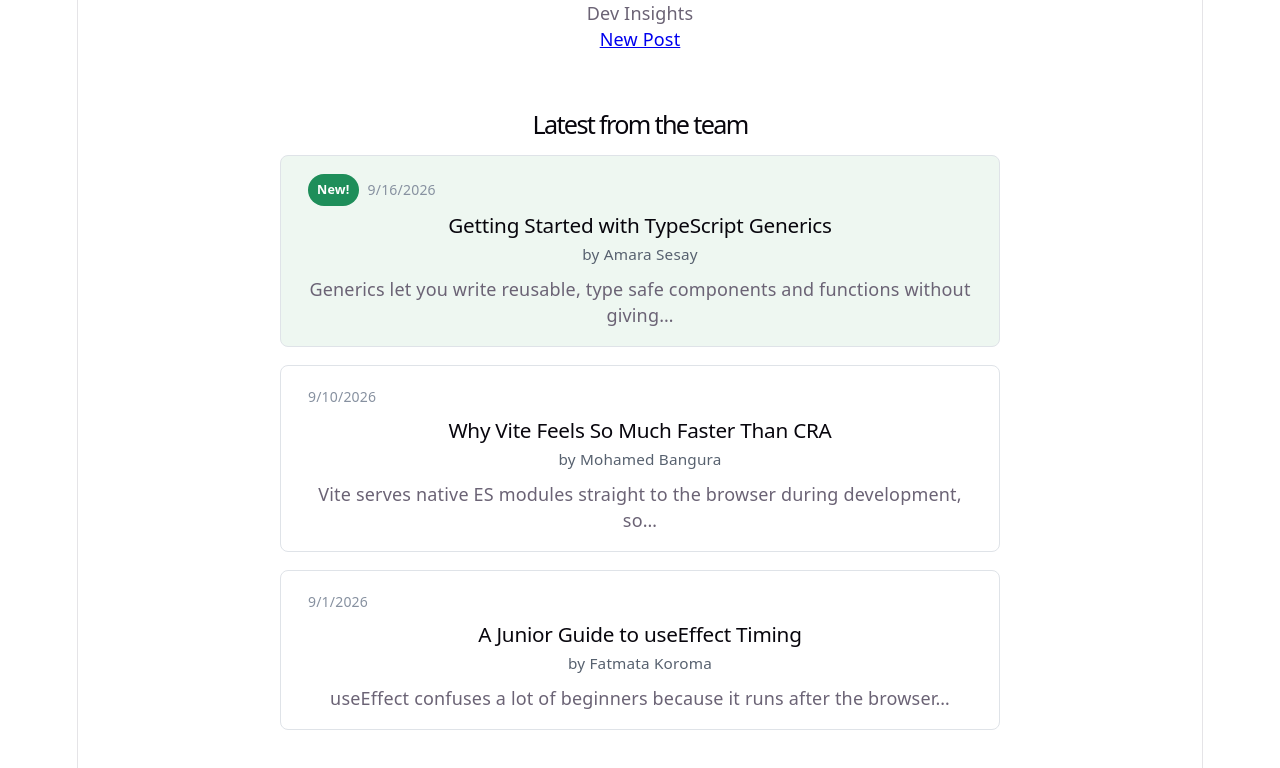
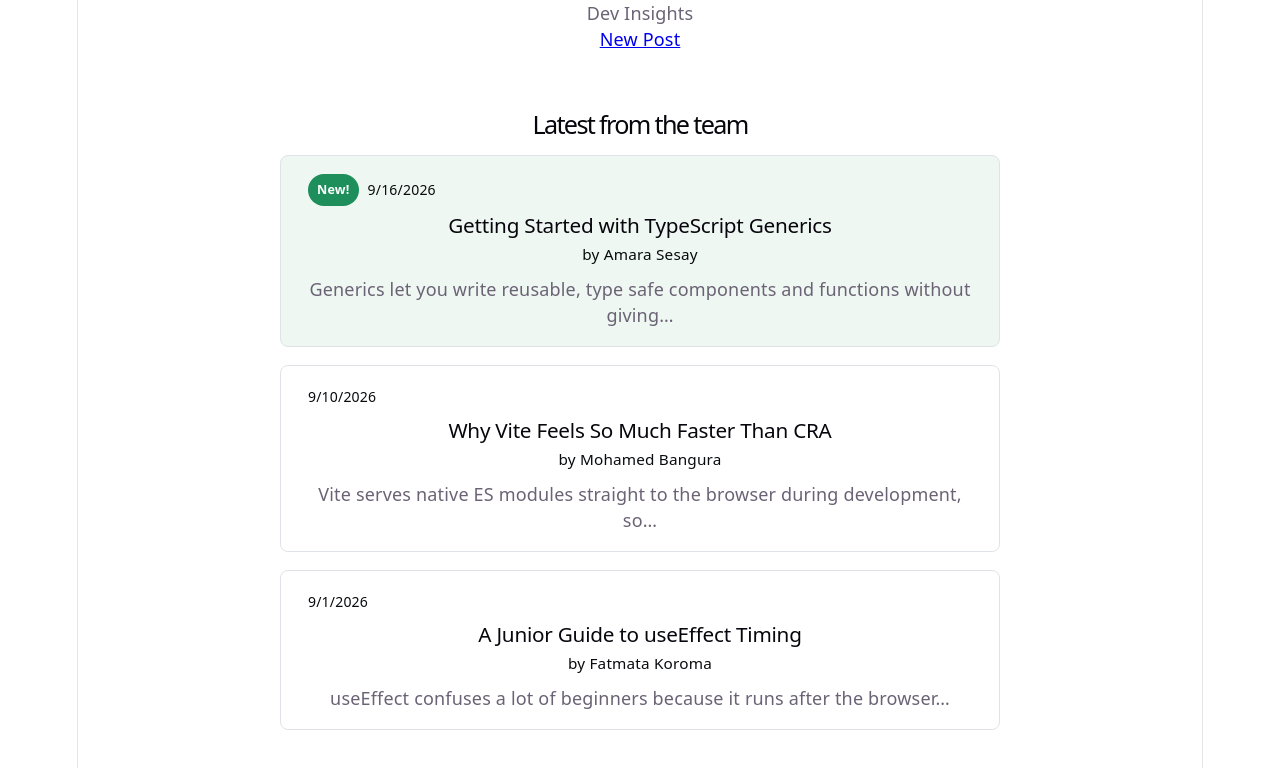
Before and after one commit to Millowise01/Dev-Insights-Mini-Blog, a React (Vite) app in the folder Dev-Insights-Mini-Blog/: page / in a window 1280 px wide. Shown: the top 768 px of the page. Built offline with nearby package versions, Linux system fonts and the light colour scheme.

Commit message:
apply external CSS and inline styling across components

```diff
--- a/Dev-Insights-Mini-Blog/src/components/Post.css
+++ b/Dev-Insights-Mini-Blog/src/components/Post.css
@@ -20,7 +20,7 @@
 }
 .post__date {
   font-size: 0.78rem;
-  color: #8791a0;
+  color: #090b0e;
 }
 .post__title {
   margin: 0 0 0.2rem;
@@ -29,5 +29,5 @@
 .post__author {
   margin: 0 0 0.5rem;
   font-size: 0.85rem;
-  color: #57616f;
+  color: #090b0e;
 }
```
Also changed, not shown: package.json (added, +8 -0 lines).
